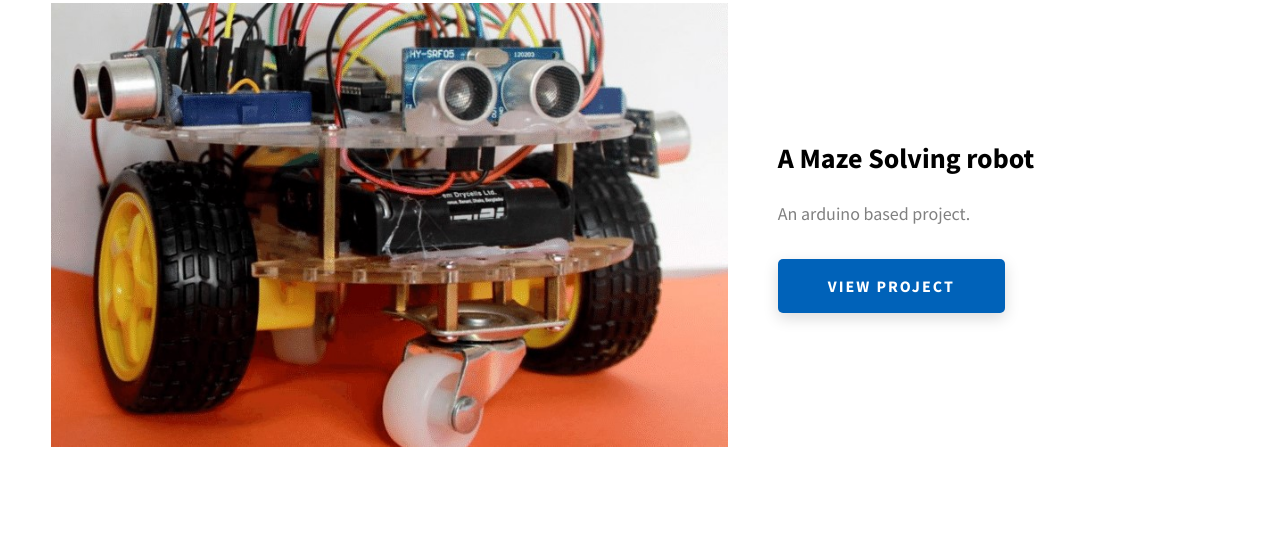
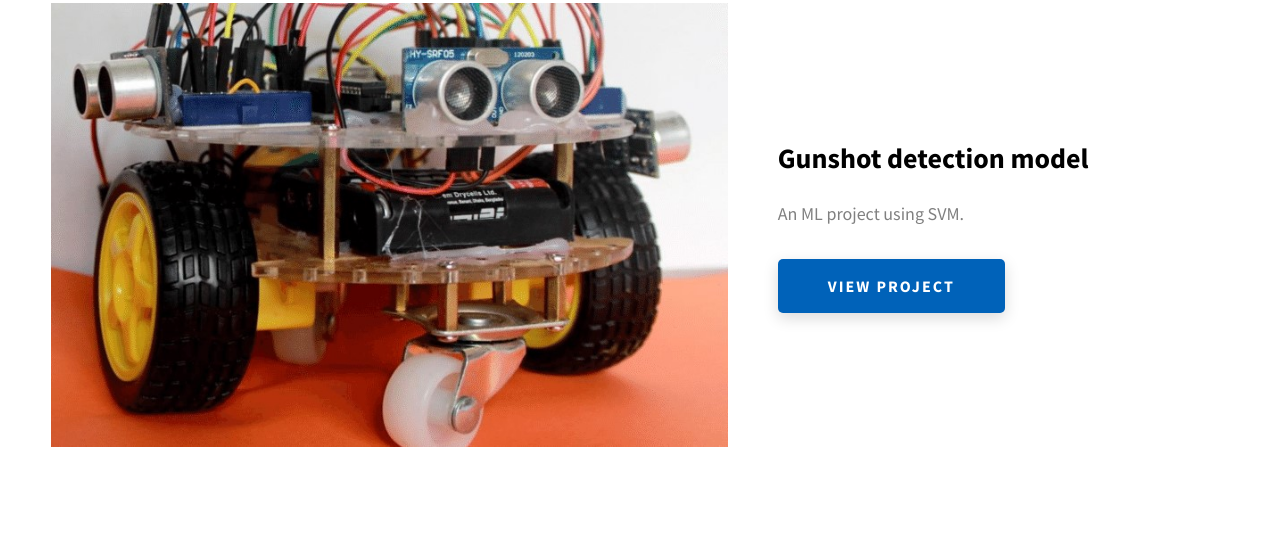
Before and after one commit to Fahad16301139/Fahad16301139.github.io, a website: page index.html in a window 1280 px wide. Shown: the part 2812-3347 px from the top of the page. Drawn offline with Linux system fonts and the light colour scheme.

Commit message:
Update index.html
added ml project

```diff
--- a/index.html
+++ b/index.html
@@ -218,12 +218,12 @@ work for the betterment of the organization with my sincerity and perseverance.
               />
             </div>
             <div class="projects__row-content">
-              <h3 class="projects__row-content-title">A Maze Solving robot</h3>
+              <h3 class="projects__row-content-title">Gunshot detection model</h3>
               <p class="projects__row-content-desc">
-                An arduino based project.
+                An ML project using SVM.
               </p>
               <a
-                href="https://drive.google.com/file/d/1_M75I3SKUnPjS_oKy30gstJQGkVBTEwX/view?usp=sharing"
+                href="https://github.com/Fahad16301139/Ponzi-scheme-detection-Ethereum-/blob/main/ponzi_detectiom_scheme_XGboost%2BGRU.ipynb"
                 class="btn btn--med btn--theme dynamicBgClr"
                 target="_blank"
                 >View Project</a
```
